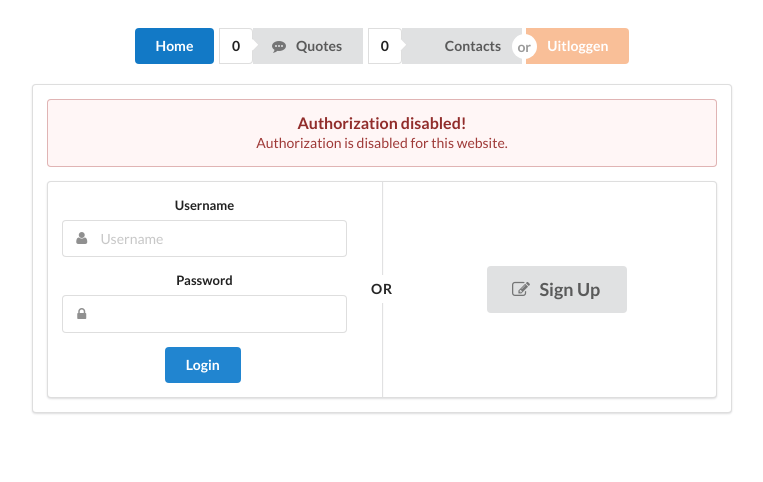
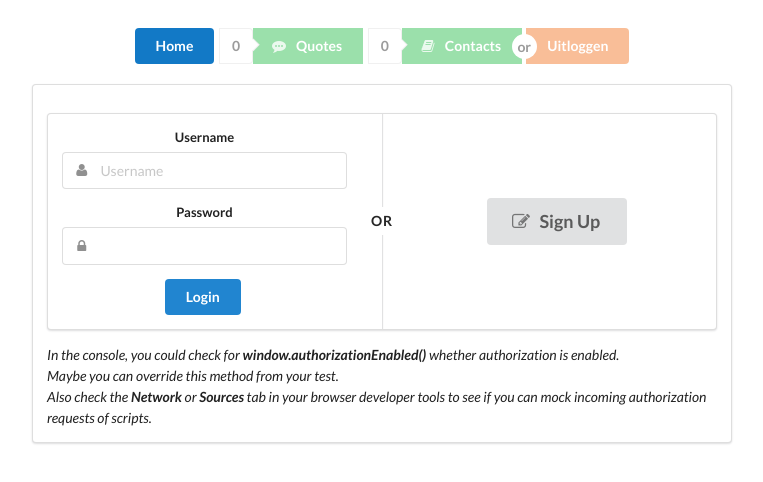
Before and after one commit to stefanschenk/useless-react-app, a React (Create React App) app: page /login in a window 1280 px wide. Shown: the top 482 px of the page, without its empty margins (258-1021 px from the left). Built offline with nearby package versions, Linux system fonts and the light colour scheme; no server answers.

Commit message:
Authentication enabled by default. Green buttons now and some info after you log in

```diff
--- a/public/auth/js/authorization.js
+++ b/public/auth/js/authorization.js
@@ -1,5 +1,5 @@
 function authorizationEnabled() {
-    return false;
+  return true;
 }
 
 function listUsers() {
@@ -10,9 +10,9 @@ function listUsers() {
       pages: []
     },
     {
-            username: "show_me_quotes",
+      username: "mr_contacts",
       password: "1234Pass!",
-            pages: ["quotes"]
+      pages: ["contacts"]
     }
-    ]
+  ];
 }
--- a/src/App.js
+++ b/src/App.js
@@ -1,11 +1,18 @@
-import React, { Component } from 'react';
-import './App.css';
+import React, { Component } from "react";
+import "./App.css";
 import SelectedQuotes from "./SelectedQuotes";
 import QuoteSearch from "./QuoteSearch";
 import ContactForm from "./ContactForm";
 import Client from "./Client";
 import ContactsClient from "./ContactsClient";
-import { BrowserRouter as Router, Redirect, Route, Link, withRouter } from "react-router-dom";
+import {
+  BrowserRouter as Router,
+  Redirect,
+  Route,
+  Link,
+  withRouter
+} from "react-router-dom";
+import { isNullOrUndefined } from "util";
 
 class App extends Component {
   state = {
@@ -19,12 +26,26 @@ class App extends Component {
     password: ""
   };
 
+  componentWillMount() {
+    const isAuthorized =
+      window.sessionStorage.getItem("isAuthorized") === "true";
+    const { loggedInUser } = this.state;
+
+    if (isAuthorized && !loggedInUser) {
+      this.setState({
+        loggedInUser: JSON.parse(localStorage.getItem("persistUser"))
+      });
+    }
+  }
+
   componentDidMount() {
-    this.countAllContacts()
-    this.countAllQuotes()
+    this.countAllContacts();
+    this.countAllQuotes();
 
-    window.sessionStorage.setItem("isAuthorized", false);
-  };
+    if (isNullOrUndefined(sessionStorage.getItem("isAuthorized"))) {
+      sessionStorage.setItem("isAuthorized", false);
+    }
+  }
 
   countAllContacts() {
     ContactsClient.getCount(result => {
@@ -55,7 +76,8 @@ class App extends Component {
   };
 
   QuotesComponent = () => {
-    const isAuthorized = window.sessionStorage.getItem("isAuthorized") === "true"
+    const isAuthorized =
+      window.sessionStorage.getItem("isAuthorized") === "true";
     const { selectedQuotes } = this.state;
 
     if (isAuthorized) {
@@ -67,64 +89,81 @@ class App extends Component {
           />
           <QuoteSearch onQuoteClick={this.addQuote} />
         </div>
-      )
+      );
     }
-    return null ;
-  }
+    return null;
+  };
 
   ContactFormComponent = () => {
-    const isAuthorized = window.sessionStorage.getItem("isAuthorized") === "true"
+    const isAuthorized =
+      window.sessionStorage.getItem("isAuthorized") === "true";
 
     if (isAuthorized) {
       return (
         <div className="ui text container">
-          <ContactForm updateCount={() => {this.countAllContacts()}} />
+          <ContactForm
+            updateCount={() => {
+              this.countAllContacts();
+            }}
+          />
         </div>
-      )
+      );
     }
     return null;
-  }
+  };
 
   handleChange = e => {
-    const {name, value} = e.target;
+    const { name, value } = e.target;
 
     this.setState(() => ({
       [name]: value
-    }))
+    }));
   };
 
   handleLogin = isAuthorizationEnabled => {
     if (isAuthorizationEnabled) {
-      const {username, password} = this.state;
+      const { username, password } = this.state;
       const users = window.listUsers();
 
-      for (let i=0; i<users.length; i++) {
+      for (let i = 0; i < users.length; i++) {
         if (users[i].username === username && users[i].password === password) {
-          window.sessionStorage.setItem("isAuthorized", true)
-          this.setState({
-            loggedInUser: users[i],
+          const foundUser = users[i];
+          foundUser.password = undefined;
+
+          window.sessionStorage.setItem("isAuthorized", true);
+          this.setState(
+            {
+              loggedInUser: foundUser,
               loggedInWarning: "hidden"
-          })
+            },
+            () => {
+              localStorage.setItem(
+                "persistUser",
+                JSON.stringify(this.state.loggedInUser)
+              );
+            }
+          );
         }
       }
     }
     return null;
-  }
+  };
 
   LoginComponent = () => {
-    const isAuthorized = window.sessionStorage.getItem("isAuthorized") === "true";
+    const isAuthorized =
+      window.sessionStorage.getItem("isAuthorized") === "true";
     const isAuthorizationEnabled = window.authorizationEnabled();
-    const authEnabledErrorVisibility = isAuthorizationEnabled ? "hidden" : "visible";
+    const authEnabledErrorVisibility = isAuthorizationEnabled
+      ? "hidden"
+      : "visible";
 
     if (!isAuthorized) {
-      const {username, password} = this.state;
+      const { username, password } = this.state;
 
       return (
         <div className="ui placeholder segment">
           <div className={`ui ${authEnabledErrorVisibility} error message`}>
-            <div className="header">
-              Authorization disabled!
-            </div>
+            <div className="header">Authorization disabled!</div>
             Authorization is disabled for this website.
           </div>
           <div className="ui placeholder segment">
@@ -134,51 +173,105 @@ class App extends Component {
                   <div className="field">
                     <label>Username</label>
                     <div className="ui left icon input">
-                      <input name="username" placeholder="Username" type="text" onChange={this.handleChange} value={username} />
-                      <i className="user icon"></i>
+                      <input
+                        name="username"
+                        placeholder="Username"
+                        type="text"
+                        onChange={this.handleChange}
+                        value={username}
+                      />
+                      <i className="user icon" />
                     </div>
                   </div>
                   <div className="field">
                     <label>Password</label>
                     <div className="ui left icon input">
-                      <input name="password" type="password" onChange={this.handleChange} value={password} />
-                      <i className="lock icon"></i>
+                      <input
+                        name="password"
+                        type="password"
+                        onChange={this.handleChange}
+                        value={password}
+                      />
+                      <i className="lock icon" />
                     </div>
                   </div>
-                  <div className="ui blue submit button" onClick={() => {
+                  <div
+                    className="ui blue submit button"
+                    onClick={() => {
                       this.handleLogin(isAuthorizationEnabled);
-                    }}>
+                    }}
+                  >
                     Login
                   </div>
                 </div>
               </div>
               <div className="middle aligned column">
                 <div className="ui big button">
-                  <i className="signup icon"></i>
+                  <i className="signup icon" />
                   Sign Up
                 </div>
               </div>
             </div>
-            <div className="ui vertical divider">
-              Or
+            <div className="ui vertical divider">Or</div>
+          </div>
+          <div style={{ fontStyle: "italic", textAlign: "left" }}>
+            In the console, you could check for{" "}
+            <span style={{ fontWeight: "800" }}>
+              window.authorizationEnabled()
+            </span>{" "}
+            whether authorization is enabled.
+            <br />
+            Maybe you can override this method from your test.
+            <br />
+            Also check the <span style={{ fontWeight: "800" }}>
+              Network
+            </span> or <span style={{ fontWeight: "800" }}>Sources</span> tab in
+            your browser developer tools to see if you can mock incoming
+            authorization requests of scripts.
           </div>
         </div>
-        </div>
-      )
+      );
     }
 
-    return (
-      <Redirect to="/" />
-    )
-  }
+    return <Redirect to="/" />;
+  };
 
   WelcomeComponent = () => {
-    const isAuthorized = window.sessionStorage.getItem("isAuthorized") === "true"
+    const { loggedInUser } = this.state;
+
+    const isAuthorized =
+      window.sessionStorage.getItem("isAuthorized") === "true";
 
     if (isAuthorized) {
       return (
-        <div className="ui placeholder segment"></div>
-      )
+        <div className="ui placeholder segment">
+          <div>
+            <h2>Welcome</h2>
+            <p>
+              You are succesfully logged in as{" "}
+              <strong>{loggedInUser.username}</strong>
+              <br />
+              You have access to the following pages:{" "}
+              <strong>{loggedInUser.pages.join(",")}</strong>
+            </p>
+            <p
+              style={{
+                fontStyle: "italic",
+                marginTop: "40px",
+                textAlign: "left"
+              }}
+            >
+              Not the correct rights to all the pages and no other credentials?
+              <br />
+              Please check the{" "}
+              <span style={{ fontWeight: "800" }}>Network</span> or{" "}
+              <span style={{ fontWeight: "800" }}>Sources</span> tab in your
+              browser developer tools to see if you can mock incoming
+              authorization requests of scripts.
+            </p>
+          </div>
+        </div>
+      );
     }
 
     return (
@@ -187,104 +280,131 @@ class App extends Component {
           pathname: "/login"
         }}
       />
-    )
-  }
+    );
+  };
 
   render() {
-    const isAuthorized = window.sessionStorage.getItem("isAuthorized") === "true";
+    let { contactsCount, quotesCount, loggedInUser } = this.state;
+
+    const isAuthorized =
+      window.sessionStorage.getItem("isAuthorized") === "true";
     const logoutButtonState = isAuthorized ? "active" : "disabled";
-    let {contactsCount, quotesCount, loggedInUser} = this.state;
+    const contactsButtonState =
+      isAuthorized && loggedInUser.pages.includes("contacts")
+        ? "active"
+        : "disabled";
+    const quotesButtonState =
+      isAuthorized && loggedInUser.pages.includes("quotes")
+        ? "active"
+        : "disabled";
 
     const ContactsButton = withRouter(({ history }) => (
-      <div className="ui right labeled button" tabIndex="1" onClick={() => {
-          if (isAuthorized && loggedInUser.pages.includes('contacts')) {
-            history.push('/contacts')
-          } else if (isAuthorized && !loggedInUser.pages.includes('contacts')) {
+      <div
+        className={`ui right labeled button ${contactsButtonState}`}
+        tabIndex="1"
+        onClick={() => {
+          if (isAuthorized && loggedInUser.pages.includes("contacts")) {
+            history.push("/contacts");
+          } else if (isAuthorized && !loggedInUser.pages.includes("contacts")) {
             this.setState({
               noRightsError: "visible"
-            })
+            });
           } else {
             this.setState({
               loggedInWarning: "visible"
-            })
+            });
           }
-        }}>
-        <span className="ui basic right pointing label">
-          {contactsCount}
-        </span>
-        <div className="ui button">
-          <i className="person icon"></i> Contacts
+        }}
+      >
+        <span className="ui basic right pointing label">{contactsCount}</span>
+        <div className="ui green button">
+          <i className="address book icon" /> Contacts
         </div>
       </div>
-    ))
+    ));
     const QuotesButton = withRouter(({ history }) => (
-      <div className="ui right labeled button" style={{marginRight: '6px'}} tabIndex="0" onClick={() => {
-          if (isAuthorized && loggedInUser.pages.includes('quotes')) {
-            history.push('/quotes')
-          } else if (isAuthorized && !loggedInUser.pages.includes('quotes')) {
+      <div
+        className={`ui right labeled button ${quotesButtonState}`}
+        style={{ marginRight: "6px" }}
+        tabIndex="0"
+        onClick={() => {
+          if (isAuthorized && loggedInUser.pages.includes("quotes")) {
+            history.push("/quotes");
+          } else if (isAuthorized && !loggedInUser.pages.includes("quotes")) {
             this.setState({
               noRightsError: "visible"
-            })
+            });
           } else {
             this.setState({
               loggedInWarning: "visible"
-            })
+            });
           }
-        }}>
-        <span className="ui basic right pointing label">
-          {quotesCount}
-        </span>
-        <div className="ui button">
-          <i className="talk icon"></i> Quotes
+        }}
+      >
+        <span className="ui basic right pointing label">{quotesCount}</span>
+        <div className="ui green button">
+          <i className="talk icon" /> Quotes
         </div>
       </div>
-    ))
+    ));
     const LogoutButton = withRouter(({ history }) => (
-      <button className={`ui orange ${logoutButtonState} button`} onClick={() => {
+      <button
+        className={`ui orange ${logoutButtonState} button`}
+        onClick={() => {
           window.sessionStorage.setItem("isAuthorized", false);
           this.setState({
             loggedInUser: undefined,
             password: ""
-        })
-        history.push('/');
-      }}>Uitloggen</button>
-    ))
+          });
+          history.push("/");
+        }}
+      >
+        Uitloggen
+      </button>
+    ));
 
     return (
       <Router>
         <div className="App container">
           <div className="ui text container">
-            <div className="ui buttons" style={{marginBottom: '20px'}}>
+            <div className="ui buttons" style={{ marginBottom: "20px" }}>
               <Link to="/">
-                <button className="ui active blue button" style={{marginRight: '6px'}}>Home</button>
+                <button
+                  className="ui active blue button"
+                  style={{ marginRight: "6px" }}
+                >
+                  Home
+                </button>
               </Link>
               <QuotesButton />
               <ContactsButton />
-              <div className="or"></div>
+              <div className="or" />
               <LogoutButton />
             </div>
 
             <div className={`ui ${this.state.loggedInWarning} warning message`}>
-              <i className="close icon" onClick={() => {
+              <i
+                className="close icon"
+                onClick={() => {
                   this.setState({
                     loggedInWarning: "hidden"
-                })
-              }}></i>
-              <div className="header">
-                Unauthorized!
-              </div>
+                  });
+                }}
+              />
+              <div className="header">Unauthorized!</div>
               Log in below, then try again
             </div>
 
             <div className={`ui ${this.state.noRightsError} error message`}>
-              <i className="close icon" onClick={() => {
+              <i
+                className="close icon"
+                onClick={() => {
                   this.setState({
                     noRightsError: "hidden"
-                })
-              }}></i>
-              <div className="header">
-                Unauthorized!
-              </div>
+                  });
+                }}
+              />
+              <div className="header">Unauthorized!</div>
               You are not authorized to view this page.
             </div>
 
```
Lines whose indentation alone changed are shown as unchanged.
